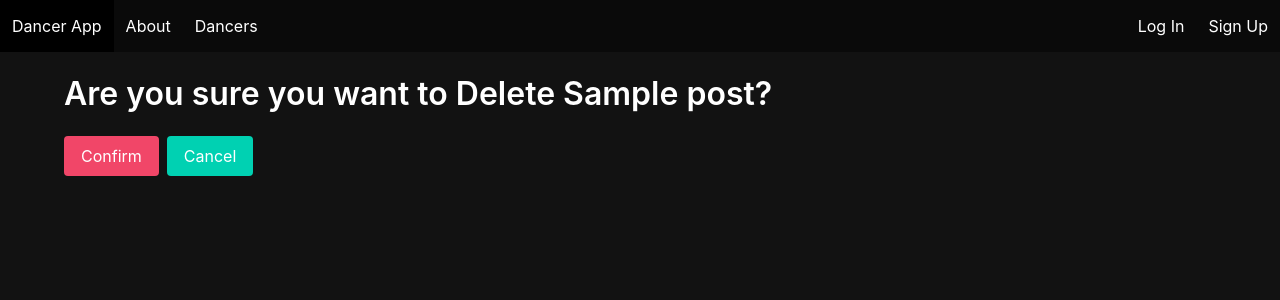
After one commit to mdechavez5/dance_app, a Django app: page /posts/1/delete in a window 1280 px wide. The commit adds this page. Shown: the top 300 px of the page. Run offline with Django 4.2, Linux system fonts and the light colour scheme; tables that the repository leaves empty hold one stand-in row (values such as "Sample post").

Commit message:
Added Post delete method

```diff
--- /dev/null
+++ b/main_app/templates/post_delete.html
@@ -0,0 +1,12 @@
+{% extends 'base.html' %} {% block content %}
+<h1 class="title pt-5">Are you sure you want to Delete {{post.title}}?</h1>
+<form method="post">
+    {% csrf_token %}
+    <div class="buttons">
+    <!-- confirm dancer delete -->
+        <input class="button is-danger" type="submit" value="Confirm" />
+        <!-- Redirect back to detail on cancel -->
+        <a class="button is-primary" href="/">Cancel</a>
+    </div>
+</form>
+{% endblock %}
--- a/main_app/urls.py
+++ b/main_app/urls.py
@@ -6,6 +6,7 @@ urlpatterns = [
     path('about/', views.About.as_view(), name="about"),
     path('dancers/', views.DancerList.as_view(), name="dancer_list"),
     path('posts/new/', views.PostCreate.as_view(), name="post_create"),
+    path('posts/<int:pk>/delete',views.PostDelete.as_view(), name="post_delete"),
     path('accounts/signup/', views.Signup.as_view(), name="signup"),
     path('profile/', views.Profile.as_view(), name="profile"),
 ]
--- a/main_app/views.py
+++ b/main_app/views.py
@@ -3,6 +3,7 @@ from django.shortcuts import render
 from django.views import View
 from .models import Profile, Post
 from django.views.generic.base import TemplateView
+from django.views.generic.edit import CreateView, UpdateView, DeleteView
 from django.contrib.auth.forms import UserCreationForm
 from .forms import UserRegisterForm, UserUpdateForm, ProfileUpdateForm
 from django.contrib.auth import login
@@ -50,6 +51,11 @@ class PostCreate(View):
         Post.objects.create(title=title, content=content, date_posted=date_posted, user=self.request.user)
         return redirect('home')
 
+class PostDelete(DeleteView):
+    model = Post
+    template_name = "post_delete.html"
+    success_url = "/"
+
 @method_decorator(login_required,name='dispatch')
 class Profile(TemplateView):
     template_name = "profile.html"
```
Also changed, not shown: main_app/templates/home.html (+10 -0 lines).
